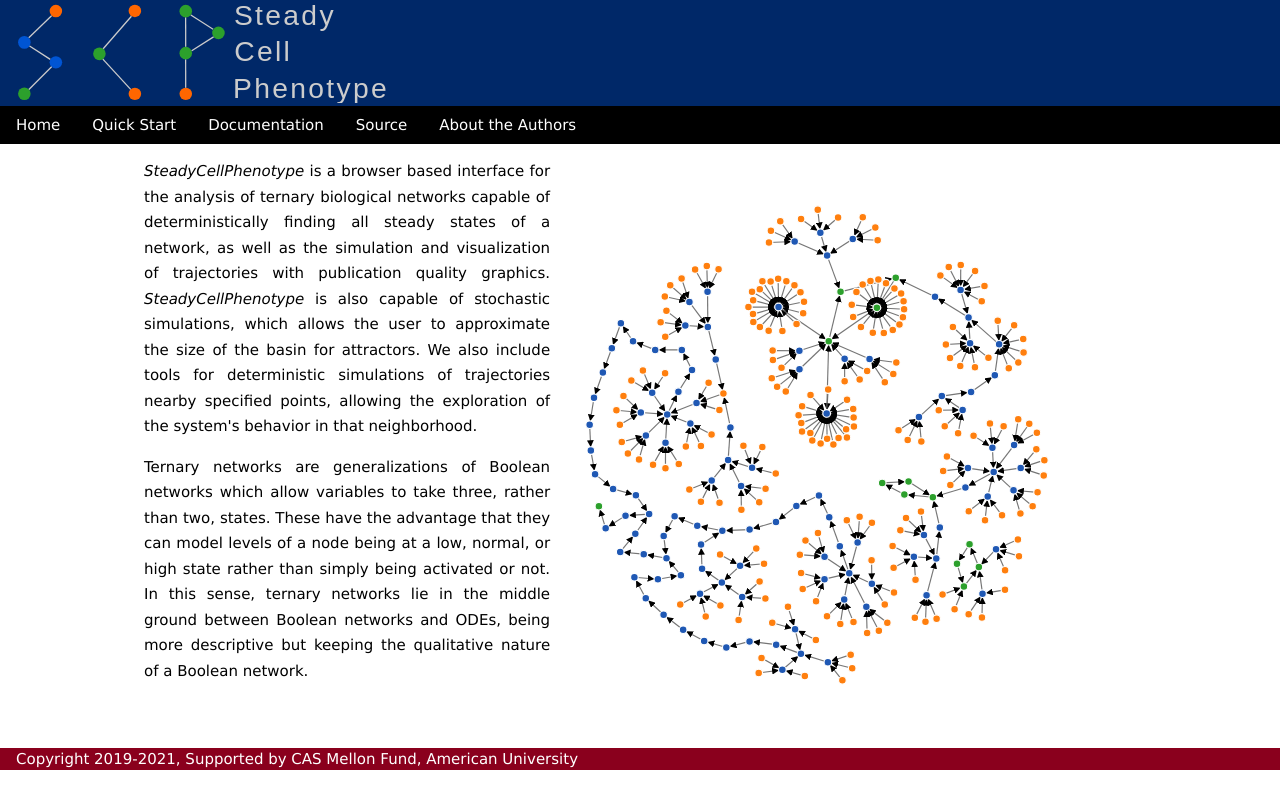
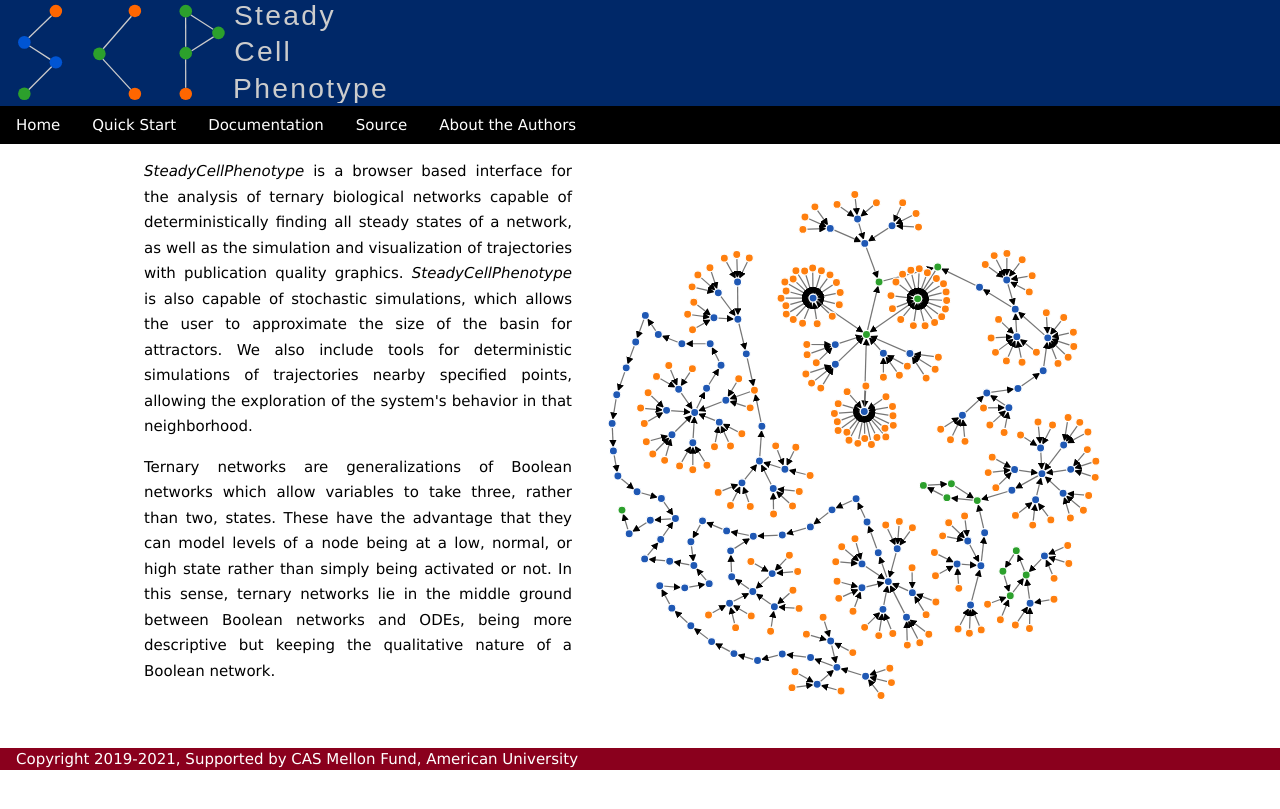
Before and after one commit to SteadyCellPhenotype/SteadyCellPhenotype.github.io, a Jekyll site: the page index.html, which Jekyll copies as it is, in a window 1280 px wide. Shown: the top 809 px of the page. Built offline with Jekyll 4.4.1, drawn with Linux system fonts in a browser that asks for light colours.

Commit message:
resize image

```diff
--- a/index.html
+++ b/index.html
@@ -73,7 +73,7 @@
 
         <article>
           <aside class="w3-container w3-margin w3-border-large w3-right">
-            <img src="images/home.svg" style="max-width: 90%; height: 60vh" alt="Graph of update function on state space">
+            <img src="images/home.svg" style="max-width: 500px; height: 60vh" alt="Graph of update function on state space">
           </aside>
           <p class="line_space">
             <i>SteadyCellPhenotype</i> is a browser based interface for the analysis of ternary
```
